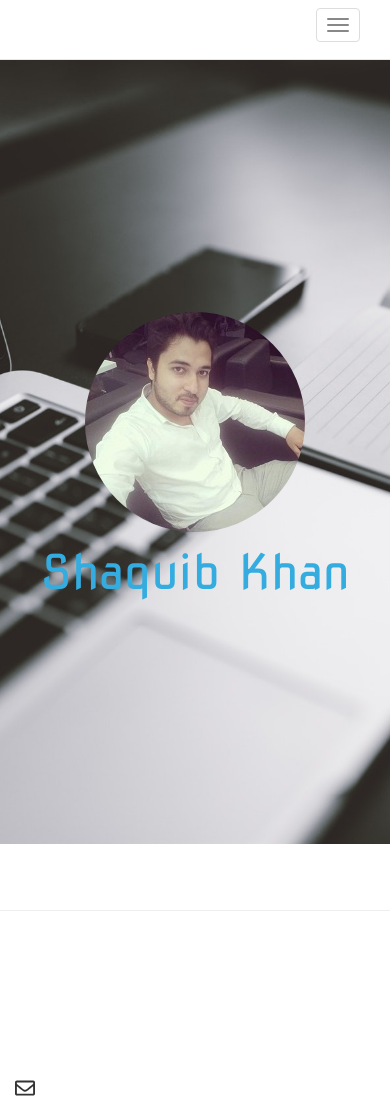
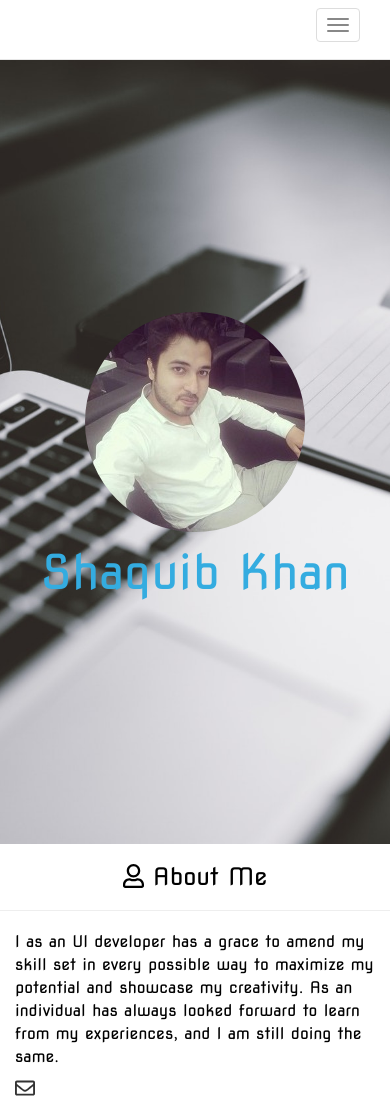
Before and after one commit to shakhkhan/shakhkhan.github.io, a plain HTML site: page index.html in a window 390 px wide. Shown: the top 1101 px of the page. Drawn offline with nearby package versions, Linux system fonts and the light colour scheme.

Commit message:
Update style.css

```diff
--- a/css/style.css
+++ b/css/style.css
@@ -83,8 +83,15 @@ body{
 .sec-header{
     text-align: center;
 }
-.make_my_white{
-    color: #fff;
+@media(min-width:992px){
+    .make_my_white{
+        color: #fff;
+    }
+}
+@media(max-width:992px){
+    .make_my_white{
+        color: black;
+    }
 }
 /* .svg-inline--fa {
     margin-top:7px;
@@ -98,7 +105,6 @@ body{
     text-align: center;
     color: #000;
     border: 1px solid #000;
-
 }
 address{
     display: initial;
@@ -121,9 +127,6 @@ address{
     text-align: left;
     color:black;
 }
-/* .exp-header h4{
-    color: #2196f3 !important;
-} */
 #experience{
     background: url(../images/table-img.jpg) no-repeat center fixed;
     background-size: cover;
@@ -187,7 +190,6 @@ table, th, td {
     height: 250px;
     transition: all 0.6s ease;
     transform-style: preserve-3d;
-
 }
 .card h4{
     margin: 0;
```
